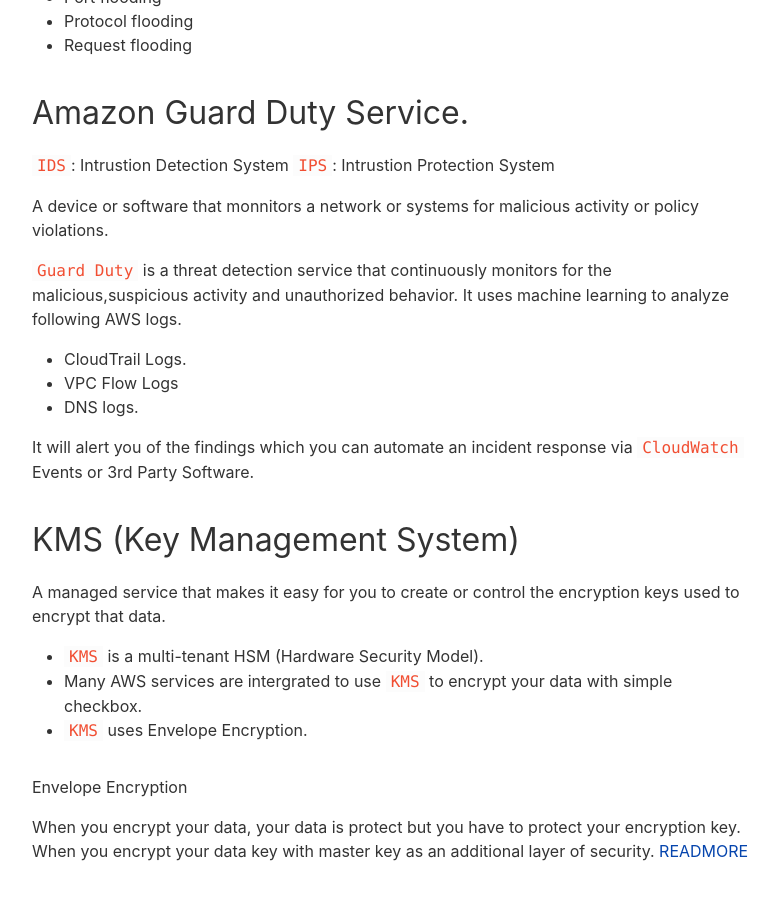
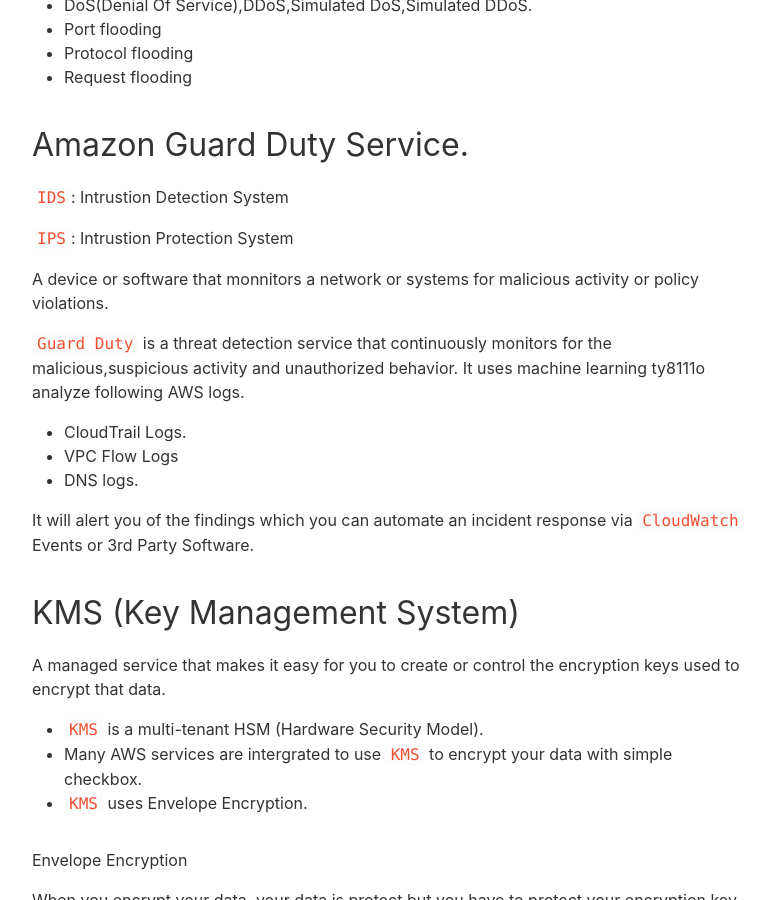
Before and after one commit to mraza007/knowledge-book, a Jekyll site: the page built from _posts/2020-06-05-aws-notes.md, in a window 1280 px wide and 900 px high, scrolled down 14248 px. Shown: the whole window, without its empty margins (8-786 px from the left). Built offline with Jekyll 4.4.1, drawn with Linux system fonts in a browser that asks for light colours; some of the changed text lies outside the part shown.

Commit message:
new change added

```diff
--- a/_posts/2020-06-05-aws-notes.md
+++ b/_posts/2020-06-05-aws-notes.md
@@ -172,6 +172,7 @@ E2 has four different pricing models
 - **AppSync**
 - **CodeStar**
 - AWS Cost Explorer
+
 **NOTE**: Services in bold are free but they can provision AWS Services to cost money.
 
 #### AWS Support Plan
@@ -388,7 +389,8 @@ A set of internal policies and procedures of a company to comply with rules and
 
 - HIPPA
 - PCI (Payment Card Data/You can readmore by googling it)
-- [READMORE HERE](https://aws.amazon.com/compliance/)
+
+- [ReadMore Here](https://aws.amazon.com/compliance/)
 
 ## AWS Artifact
 A no cost, self service portal for on demand access to AWS compliance reports.
@@ -454,11 +456,12 @@ An authorized service that allows you simulate a cyber attack on a computer syst
 ## Amazon Guard Duty Service.
 
 `IDS`: Intrustion Detection System
+
 `IPS`: Intrustion Protection System
 
 A device or software that monnitors a network or systems for malicious activity or policy violations.
 
-`Guard Duty` is a threat detection service that continuously monitors for the malicious,suspicious activity and unauthorized behavior. It uses machine learning to analyze following AWS logs.
+`Guard Duty` is a threat detection service that continuously monitors for the malicious,suspicious activity and unauthorized behavior. It uses machine learning ty8111o analyze following AWS logs.
 
 - CloudTrail Logs.
 - VPC Flow Logs
```
